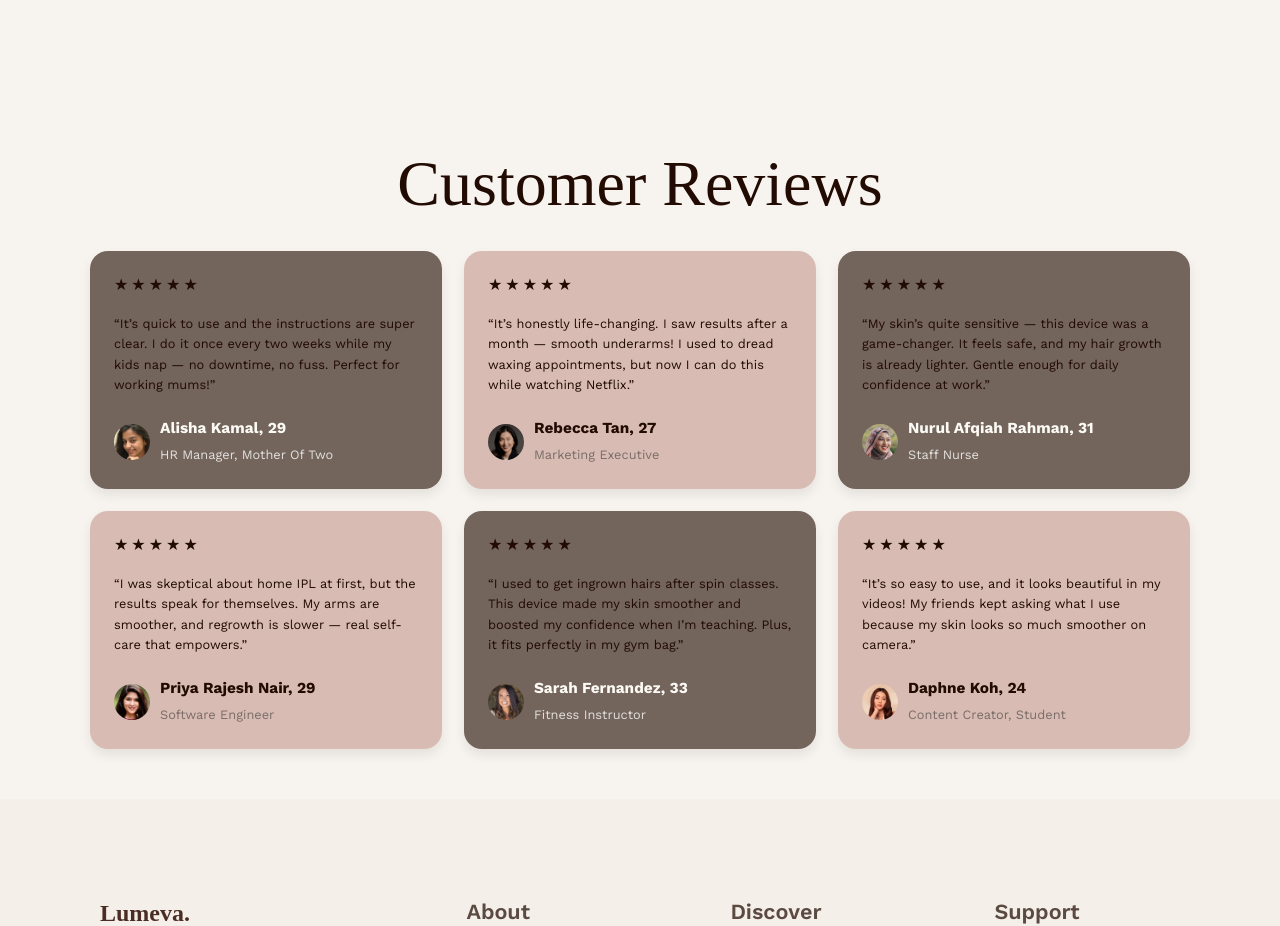
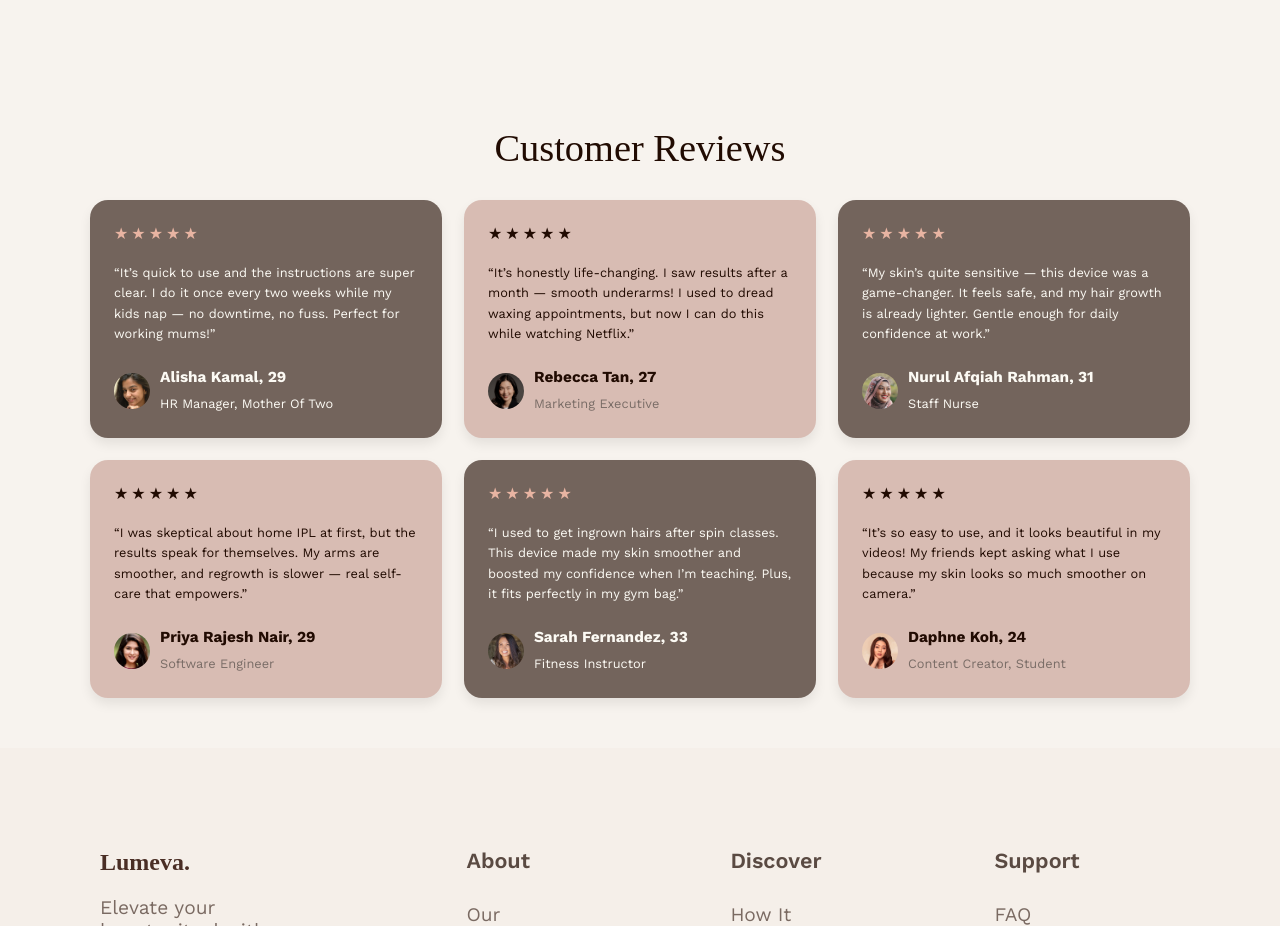
Before and after one commit to BoonSinHaw/cs2024FinalProject, a plain HTML site: page testimonials.html in a window 1280 px wide. Shown: the part 980-1906 px from the top of the page. Drawn offline with nearby package versions, Linux system fonts and the light colour scheme; a web font is replaced by a local one.

Commit message:
changed testimonial colours

```diff
--- a/css/testimonials.css
+++ b/css/testimonials.css
@@ -74,7 +74,7 @@ body {
     font-family: "Trirong", serif;
     text-align: center;
     margin-bottom: 30px;
-    font-size: 5vw;
+    font-size: 3vw;
     font-weight: normal;
 }
 
@@ -209,3 +209,21 @@ body {
     color: #FCFAF4;
 
 }
+
+#one,
+#three,
+#five {
+    background-color: #73645C;
+}
+
+#one *,
+#three *,
+#five * {
+    color: #FCFAF4 !important;
+}
+
+#one .stars,
+#three .stars,
+#five .stars {
+    color: #E8B4A2 !important; /* blush pink */
+}
```
